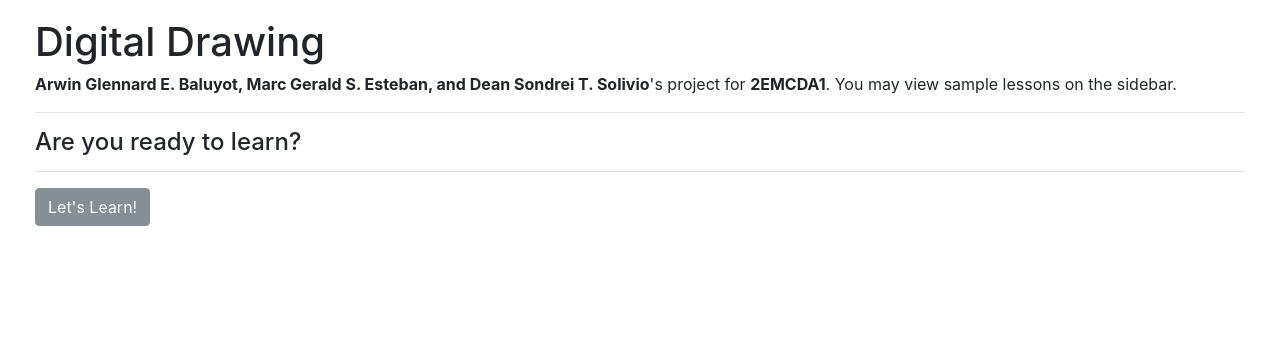
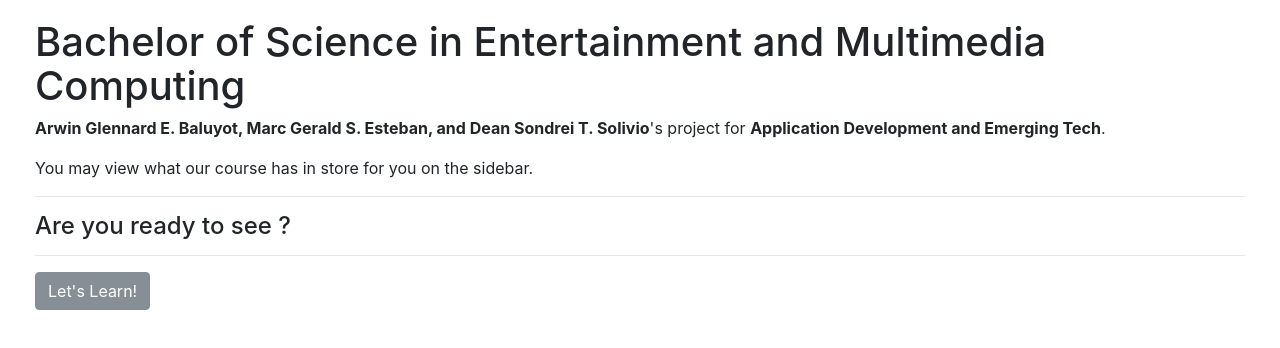
Before and after one commit to Ayyykun/NEUProject, a plain HTML site: page index.html in a window 1280 px wide. Drawn offline with nearby package versions, Linux system fonts and the light colour scheme.

Commit message:
Wwww
Updates

```diff
--- a/index.html
+++ b/index.html
@@ -27,17 +27,17 @@
             <ul class="sidebar-nav">
                 <li class="sidebar-brand">
                     <a href="#">
-                       Digital Drawing
+                       BSEMC
                     </a>
                 </li>
                 <li>
                     <a href="intro.html">Introduction</a>
                 </li>
                 <li>
-                    <a href="basics.html">Basics</a>
+                    <a href="basics.html">What is BSEMC?</a>
                 </li>
                 <li>
-                    <a href="shapes.html">Shapes</a>
+                    <a href="shapes.html">A look into our course</a>
                 </li>
                 <li>
                     <a href="info.html">Student Information</a>
@@ -49,11 +49,12 @@
         <!-- Page Content -->
         <div id="page-content-wrapper">
             <div class="container-fluid">
-                <h1>Digital Drawing</h1>
-                <p><strong>Arwin Glennard E. Baluyot, Marc Gerald S. Esteban, and Dean Sondrei T. Solivio</strong>'s project for <strong>2EMCDA1</strong>.
-                You may view sample lessons on the sidebar.</p>
+                <h1>Bachelor of Science in Entertainment and Multimedia Computing</h1>
+                <p><strong>Arwin Glennard E. Baluyot, Marc Gerald S. Esteban, and Dean Sondrei T. Solivio</strong>'s project for <strong> Application Development and Emerging Tech</strong>.
+                </P>
+				<p>You may view what our course has in store for you on the sidebar.</p>
                 <hr>
-                <h4>Are you ready to learn?</h4>
+                <h4>Are you ready to see ?</h4>
                 <hr>
                 <a href="#menu-toggle" class="btn btn-secondary" id="menu-toggle">Let's Learn!</a>
             </div>
```
Also changed, not shown: basics.html (+5 -6 lines), info.html (+5 -5 lines), intro.html (+4 -4 lines), shapes.html (+4 -4 lines).
